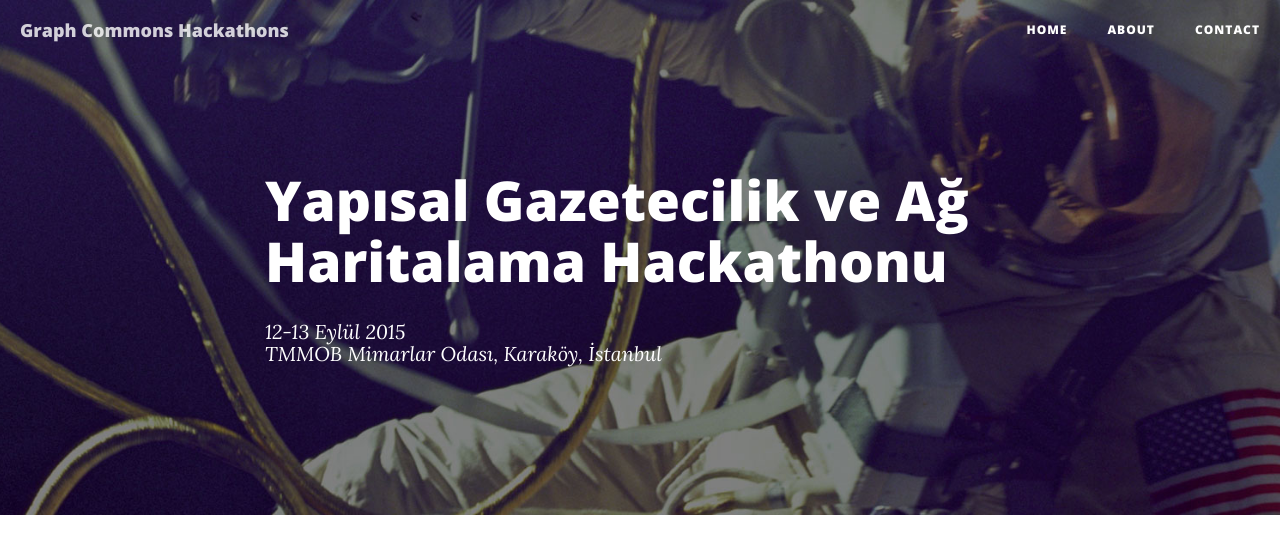
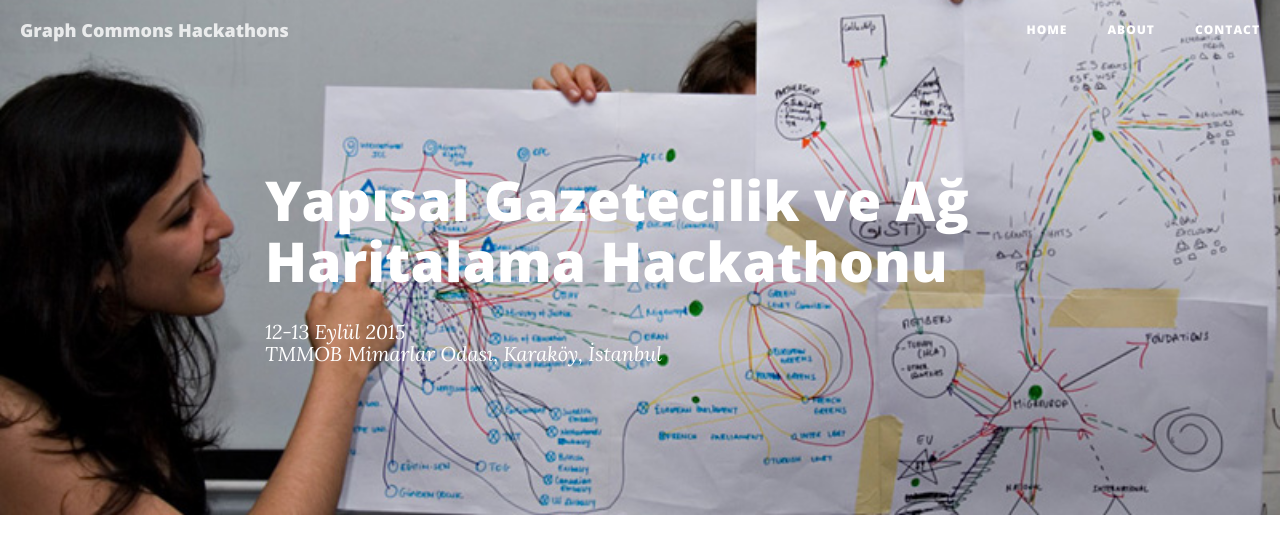
Before and after one commit to graphcommons/hackathons, a Jekyll site: the page built from _posts/2015-08-21-istanbul-yapisal-gazetecilik.md, in a window 1280 px wide. Shown: the top 545 px of the page. Built offline with Jekyll 4.4.1, drawn with Linux system fonts in a browser that asks for light colours; nearby versions of some CDN libraries; grey boxes are pictures that could not be loaded.

Commit message:
post header image updated

```diff
--- a/_posts/2015-08-21-istanbul-yapisal-gazetecilik.md
+++ b/_posts/2015-08-21-istanbul-yapisal-gazetecilik.md
@@ -4,12 +4,10 @@ title:      "Yapısal Gazetecilik ve Ağ Haritalama Hackathonu"
 subtitle:   ""
 scheduled_date:       12-13 Eylül 2015
 author:     "Start Bootstrap"
-header-img: "img/post-bg-06.jpg"
+header-img: "img/CivilSociety-NGO-STK-Network-Mapping-Workshop-istanbul.jpeg"
 description: 12-13 Eylül 2015'de, TMMOB Mimarlar Odası'nda Yapısal Gazetecilik ve Ağ Haritalama Hackathonu.
 place: TMMOB Mimarlar Odası, Karaköy, İstanbul
 ---
-
-<img src="http://blog.graphcommons.com/wp-content/uploads/2015/08/CivilSociety-NGO-STK-Network-Mapping-Workshop-istanbul.jpeg">
 
 ## Ağlarımızı örüyoruz!
 
```
Also changed, not shown: img/CivilSociety-NGO-STK-Network-Mapping-Workshop-istanbul.jpeg (added), 1 other file.
